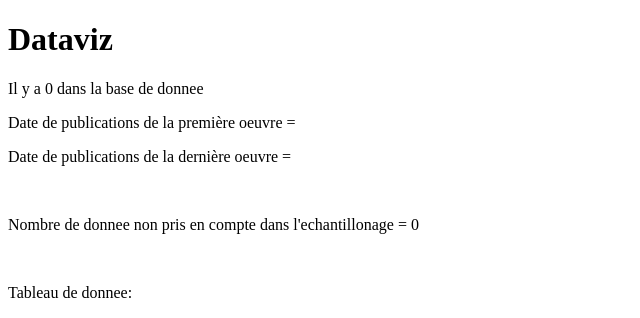
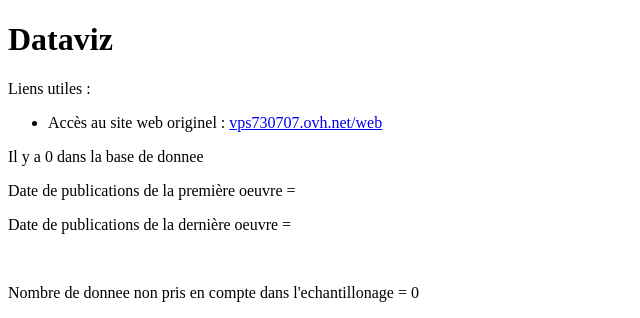
Before and after one commit to AlexandreMouzouni/ANR-S3, a PHP site: page / in a window 1280 px wide. Shown: the top 318 px of the page, without its empty margins (0-640 px from the left). Run offline with PHP 8.4, Linux system fonts and the light colour scheme; data that the repository does not hold is empty.

Commit message:
Ajout lien vers le site web existant hosté ici

```diff
--- a/index.php
+++ b/index.php
@@ -12,6 +12,11 @@
 </head>
 <body>
 	<h1>Dataviz</h1>
+
+	Liens utiles :
+	<ul>
+	    <li>Accès au site web originel : <a href="web">vps730707.ovh.net/web</a></li>
+	</ul>
 
 	<?php
 	//	 echo json_encode($sampleArray);
```
